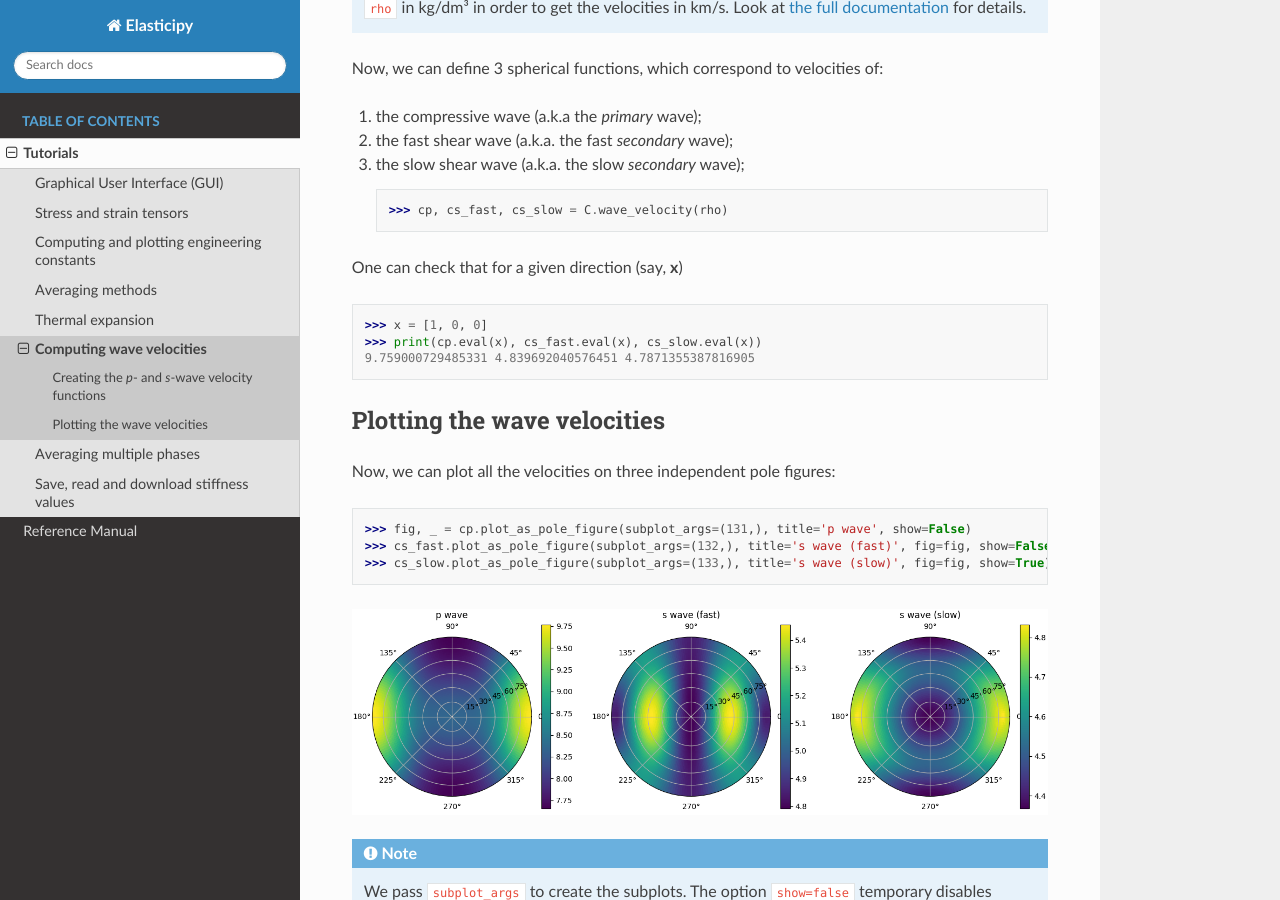
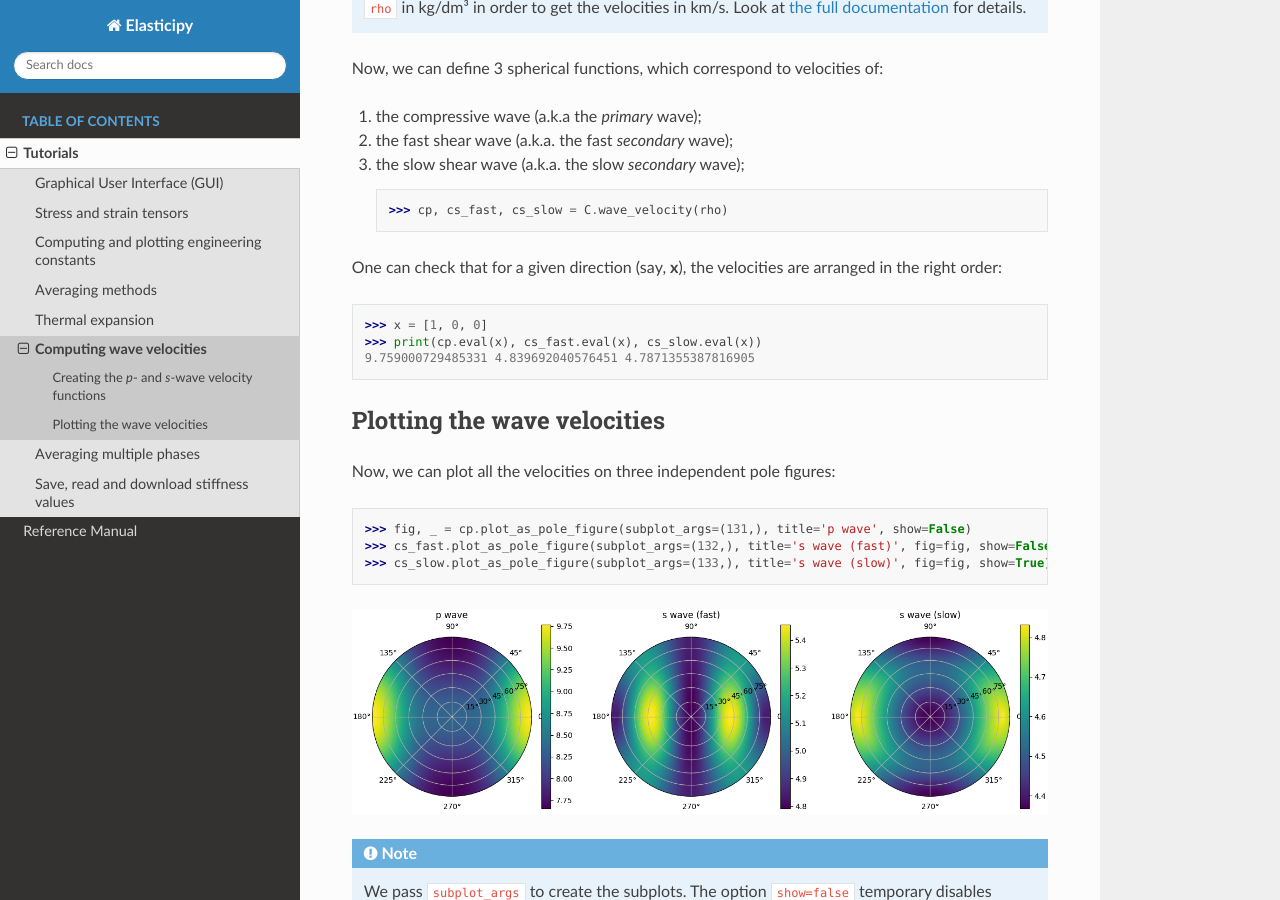
Before and after one commit to DorianDepriester/Elasticipy, a Sphinx documentation site: the page built from docs/source/Tutorials/Tutorial_wave-velocities.rst, in a window 1280 px wide and 900 px high, scrolled down 812 px. Built offline with Sphinx 7.4.7 and the Read the Docs theme 3.1.0, drawn with Linux system fonts in a browser that asks for light colours.

Commit message:
Add missing end of sentence

```diff
--- a/docs/source/Tutorials/Tutorial_wave-velocities.rst
+++ b/docs/source/Tutorials/Tutorial_wave-velocities.rst
@@ -45,7 +45,7 @@ Now, we can define 3 spherical functions, which correspond to velocities of:
 
     >>> cp, cs_fast, cs_slow = C.wave_velocity(rho)
 
-One can check that for a given direction (say, **x**)
+One can check that for a given direction (say, **x**), the velocities are arranged in the right order:
 
     >>> x = [1, 0, 0]
     >>> print(cp.eval(x), cs_fast.eval(x), cs_slow.eval(x))
```
